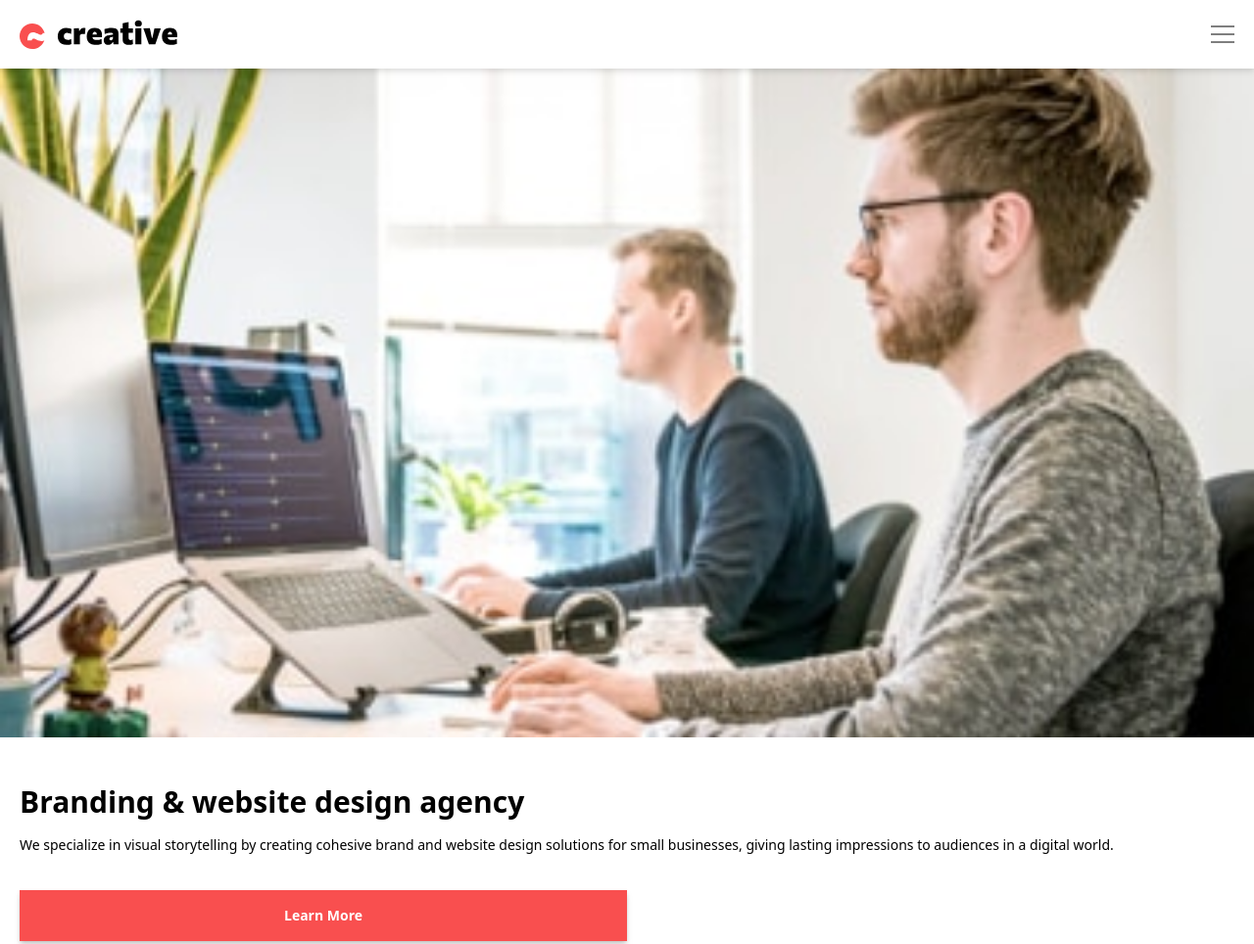
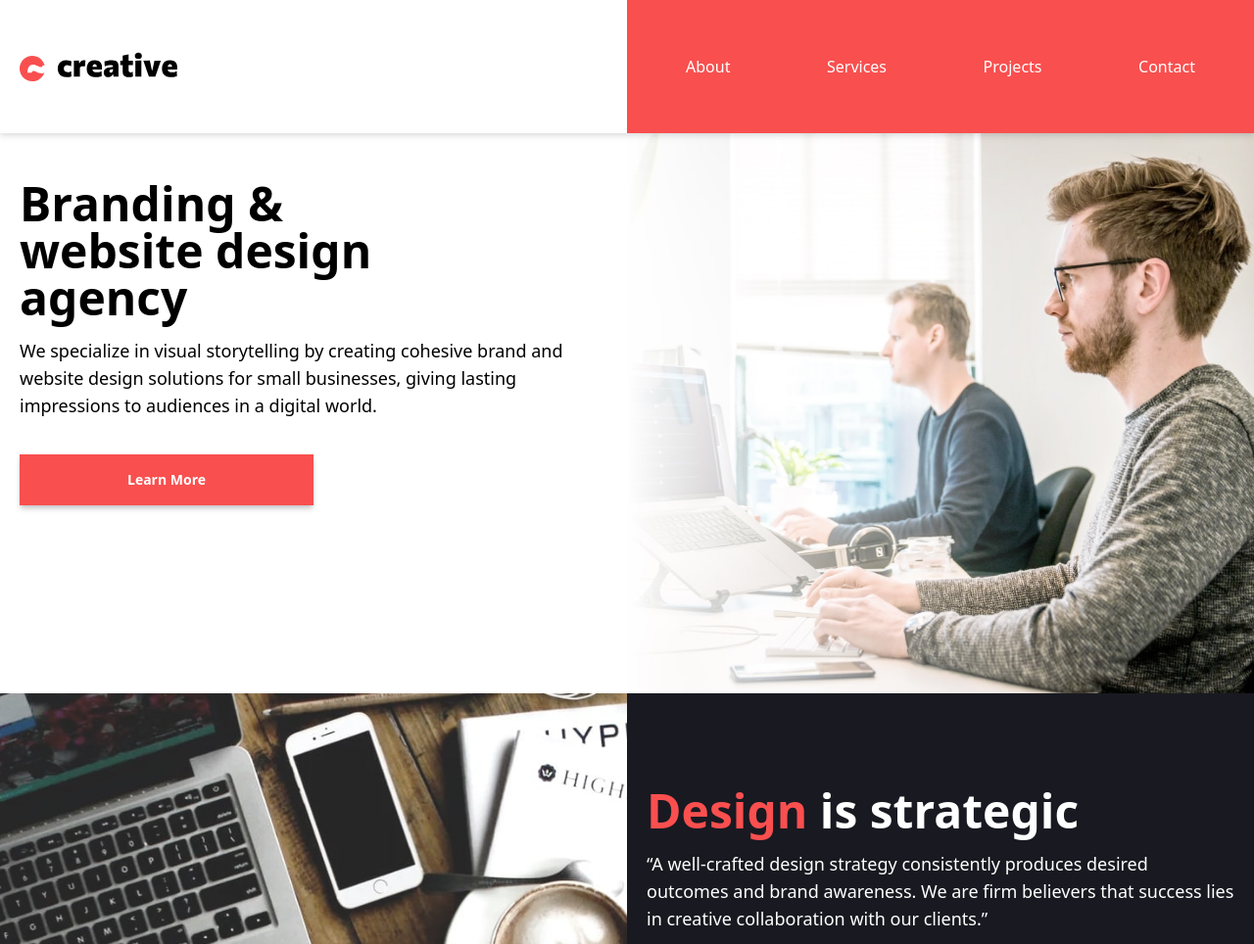
Before and after one commit to joshuabroqueza/creative-single-page-site, a plain HTML site: page index.html in a window 1280 px wide. Shown: the top 964 px of the page at 98% size. Drawn offline with Linux system fonts and the light colour scheme.

Commit message:
work with reponsiveness of UI

```diff
--- a/index.html
+++ b/index.html
@@ -8,13 +8,39 @@
   </head>
   <body class="relative">
     <nav
-      class="flex flex-row justify-between items-center p-5 drop-shadow-md bg-white relative z-10"
+      class="flex flex-row justify-between items-center p-5 md:p-0 drop-shadow-md bg-white relative z-10"
     >
-      <div>
+      <div class="p-5">
         <img src="./assets/desktop/logo.svg" alt="logo" />
       </div>
 
-      <div>
+      <ul
+        class="navbar hidden md:flex flex-row justify-between items-center h-full w-1/2 p-12 bg-[#F94F4F]"
+      >
+        <li
+          class="navbar_item hover:[#191921] px-3 py-2 text-white hover:bg-[#191921] active:text-white hover:text-white hover:font-bold"
+        >
+          <a href="#about_sections">About</a>
+        </li>
+        <li
+          class="navbar_item hover:[#191921] px-3 py-2 text-white hover:bg-[#191921] active:text-white hover:text-white hover:font-bold"
+        >
+          <a href="#services_sections">Services</a>
+        </li>
+        <li
+          class="navbar_itemmhover:[#191921] px-3 py-2 text-white hover:bg-[#191921] active:text-white hover:text-white hover:font-bold"
+        >
+          <a href="#projects_sections">Projects</a>
+        </li>
+        <li
+          class="navbar_item hover:[#191921] px-3 py-2 text-white hover:bg-[#191921] active:text-white hover:text-white hover:font-bold"
+        >
+          <a href="#contact_sections">Contact</a>
+        </li>
+      </ul>
+
+      <!-- MOBILE ICONS -->
+      <div class="md:hidden">
         <img
           id="hamburger_icon"
           class="hamburger_icon"
@@ -54,25 +80,33 @@
     </div>
 
     <!-- ABOUT SECTION -->
-    <div id="about-section" class="hero_section relative z-0">
-      <div>
+    <div
+      id="about-section"
+      class="hero_section relative z-0 md:flex md:flex-row-reverse"
+    >
+      <div class="md:w-1/2">
         <img
-          class="w-full"
+          class="w-full md:hidden"
           src="./assets/mobile/image-hero.jpg"
           alt="image_hero"
         />
+        <img
+          class="w-full hidden md:inline-block"
+          src="./assets/desktop/image-hero.jpg"
+          alt="image_hero"
+        />
       </div>
-      <div class="px-5 py-10">
-        <h1 class="w-2/3 font-extrabold text-3xl my-2">
+      <div class="px-5 py-10 md:w-1/2">
+        <h1 class="w-2/3 font-extrabold text-3xl my-2 lg:text-5xl">
           Branding & website design agency
         </h1>
-        <p class="my-4 text-sm">
+        <p class="my-4 text-sm pr-7 lg:text-lg">
           We specialize in visual storytelling by creating cohesive brand and
           website design solutions for small businesses, giving lasting
           impressions to audiences in a digital world.
         </p>
         <button
-          class="text-white text-sm px-5 w-1/2 py-4 my-5 font-bold bg-[#F94F4F] drop-shadow-md shadow-sm shadow-md hover:shadow-xl active:scale-90 transition duration-300"
+          class="text-white text-sm px-5 w-1/2 py-4 my-5 font-bold bg-[#F94F4F] drop-shadow-md shadow-md hover:shadow-xl active:scale-90 transition duration-300"
         >
           Learn More
         </button>
@@ -81,35 +115,49 @@
 
     <!-- SERVICES SECTION -->
     <section id="services_section">
-      <div class="relative">
+      <div class="md:flex md:flex-row w-full">
+        <div class="relative md:w-1/2">
           <div class="strategic_container">
             <img
-            class="w-full"
+              class="w-full md:hidden"
               src="./assets/mobile/image-strategic.jpg"
               alt="image-strategic"
             />
+            <img
+              class="w-full hidden md:inline-block"
+              src="./assets/desktop/image-strategic.jpg"
+              alt="image-strategic"
+            />
           </div>
-        <div class="absolute left-10 transform -translate-x-1/2 bottom-[-12px]">
-          <div class="connector">
+          <div
+            class="absolute left-10 transform -translate-x-1/2 bottom-[-12px]"
+          >
+            <div class="connector md:hidden">
               <img src="./assets/~.png" alt="~" />
+            </div>
+            <div class="connector hidden md:inline-block">
+              <img src="./assets/desktop/bg-pattern-wavy-white.svg" alt="~" />
             </div>
           </div>
         </div>
-      <div class="strategic_content bg-[#191921] py-10 px-5">
+        <div
+          class="strategic_content md:w-1/2 bg-[#191921] py-10 md:py-20 px-5"
+        >
           <div>
-          <h1 class="text-white font-bold text-2xl my-4">
+            <h1 class="text-white font-bold text-2xl md:text-5xl my-4">
               <span class="text-[#F94F4F]">Design</span> is strategic
             </h1>
-          <p class="text-white text-sm/7 my-1">
+            <p class="text-white text-sm/7 md:text-lg/7 my-1">
               “A well-crafted design strategy consistently produces desired
               outcomes and brand awareness. We are firm believers that success
               lies in creative collaboration with our clients.”
             </p>
             <button
-            class="my-3 font-semibold text-red-600 border-b-2 border-red-600 py-2"
+              class="my-3 font-semibold md:text-lg text-red-600 border-b-2 border-red-600 py-2"
             >
               Schedule a Call
             </button>
+          </div>
         </div>
       </div>
     </section>
```
Also changed, not shown: dist/output.css. Lines whose indentation alone changed are shown as unchanged.
